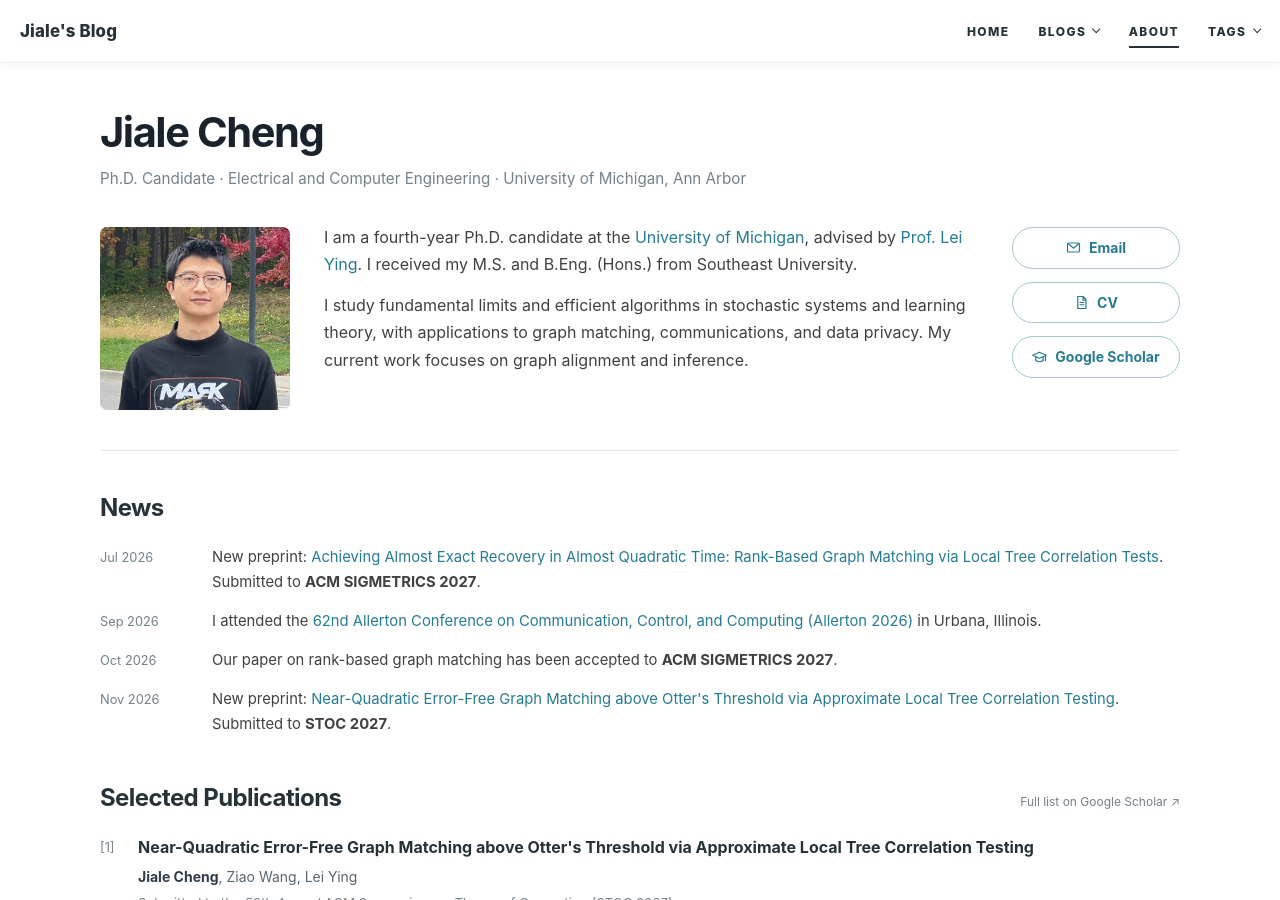
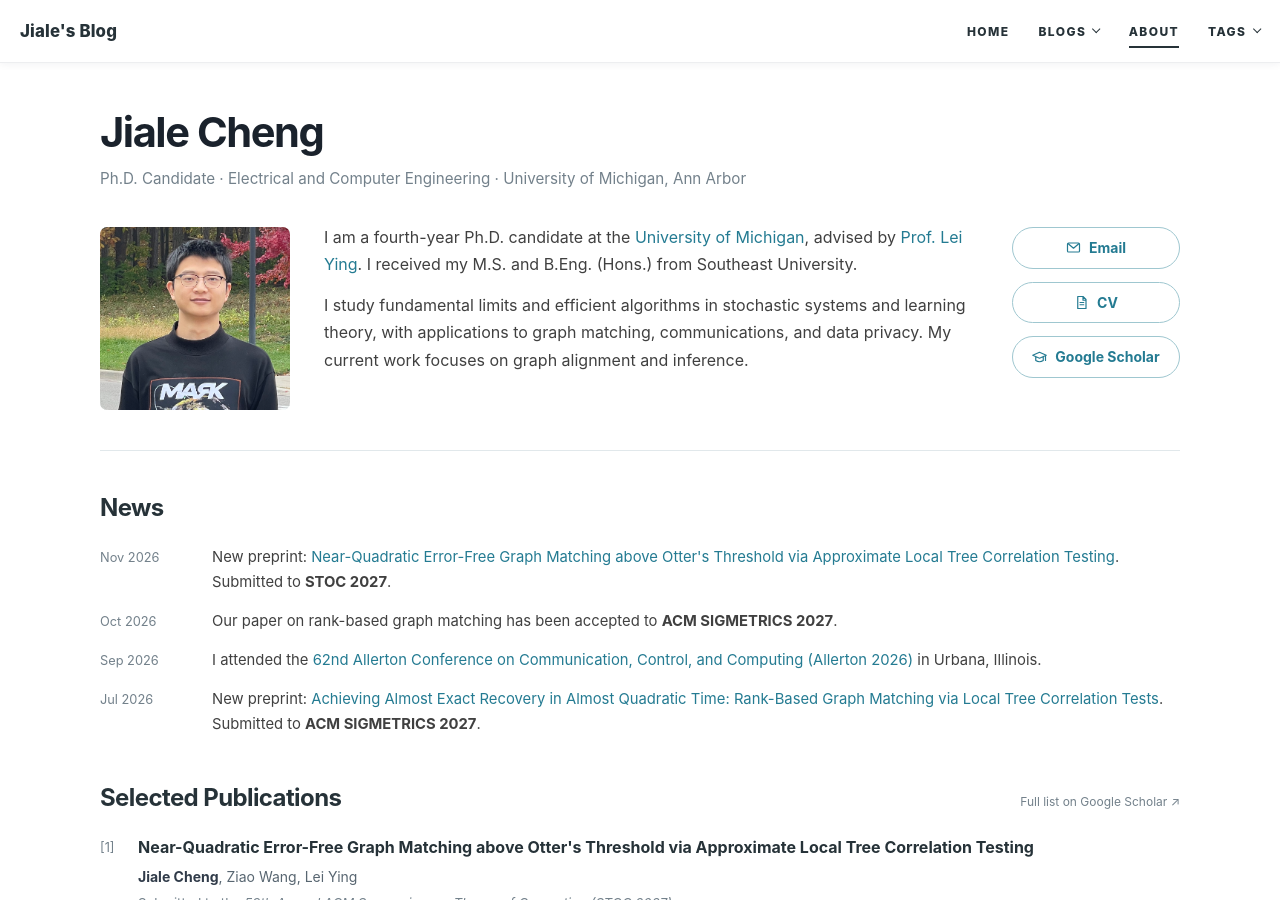
Before and after one commit to Jiale-Cheng/jiale-cheng.github.io, a Jekyll site: the page built from about/index.md, in a window 1280 px wide and 900 px high. Built offline with Jekyll 4.4.1, drawn with Linux system fonts in a browser that asks for light colours.

Commit message:
Update index.md

```diff
--- a/about/index.md
+++ b/about/index.md
@@ -30,20 +30,20 @@ description: Research, publications, talks, service, and awards of Jiale Cheng,
   <div class="section-heading"><h2 id="news-heading">News</h2></div>
   <ul class="news">
     <li>
-      <time datetime="2026-07">Jul 2026</time>
-      <div>New preprint: <a href="https://arxiv.org/abs/2607.09087">Achieving Almost Exact Recovery in Almost Quadratic Time: Rank-Based Graph Matching via Local Tree Correlation Tests</a>. Submitted to <strong>ACM SIGMETRICS 2027</strong>.</div>
+      <time datetime="2026-11">Nov 2026</time>
+      <div>New preprint: <a href="https://arxiv.org/abs/2611.02281">Near-Quadratic Error-Free Graph Matching above Otter's Threshold via Approximate Local Tree Correlation Testing</a>. Submitted to <strong>STOC 2027</strong>.</div>
+    </li>
+    <li>
+      <time datetime="2026-10">Oct 2026</time>
+      <div>Our paper on rank-based graph matching has been accepted to <strong>ACM SIGMETRICS 2027</strong>.</div>
     </li>
     <li>
       <time datetime="2026-09">Sep 2026</time>
       <div>I attended the <a href="https://allerton.csl.illinois.edu/">62nd Allerton Conference on Communication, Control, and Computing (Allerton 2026)</a> in Urbana, Illinois.</div>
     </li>
     <li>
-      <time datetime="2026-10">Oct 2026</time>
-      <div>Our paper on rank-based graph matching has been accepted to <strong>ACM SIGMETRICS 2027</strong>.</div>
-    </li>
-    <li>
-      <time datetime="2026-11">Nov 2026</time>
-      <div>New preprint: <a href="https://arxiv.org/abs/2611.02281">Near-Quadratic Error-Free Graph Matching above Otter's Threshold via Approximate Local Tree Correlation Testing</a>. Submitted to <strong>STOC 2027</strong>.</div>
+      <time datetime="2026-07">Jul 2026</time>
+      <div>New preprint: <a href="https://arxiv.org/abs/2607.09087">Achieving Almost Exact Recovery in Almost Quadratic Time: Rank-Based Graph Matching via Local Tree Correlation Tests</a>. Submitted to <strong>ACM SIGMETRICS 2027</strong>.</div>
     </li>
   </ul>
 </section>
```
